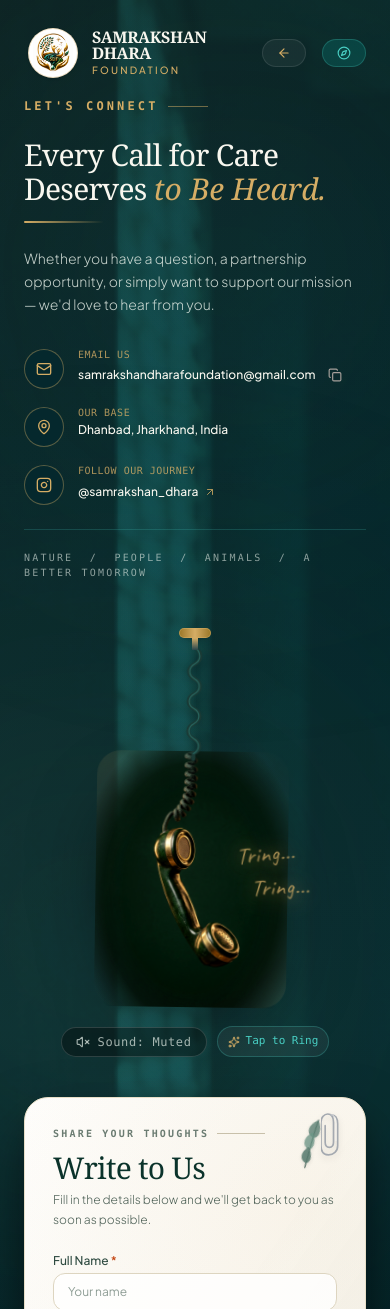
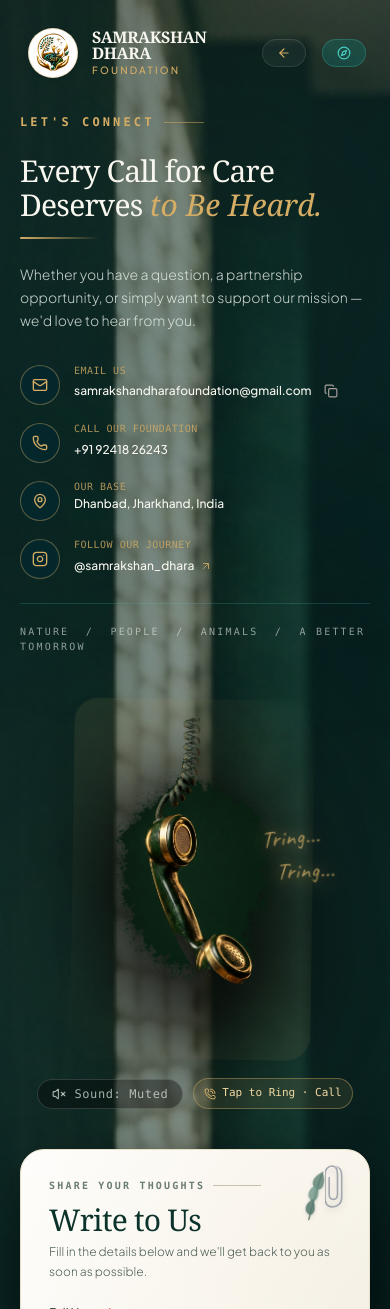
Before and after one commit to krsp-aepl/SDF, a React (Vite) app: page /contact in a window 390 px wide. Shown: the top 1309 px of the page. Built offline with nearby package versions, Linux system fonts and the light colour scheme.

Commit message:
Update SDF Contact Page and Telephone

```diff
--- a/src/components/CinematicVintageTelephone.tsx
+++ b/src/components/CinematicVintageTelephone.tsx
@@ -1,5 +1,5 @@
 import React, { useState, useEffect, useRef } from 'react';
-import { Volume2, VolumeX, Sparkles } from 'lucide-react';
+import { Volume2, VolumeX, PhoneCall } from 'lucide-react';
 
 interface CinematicVintageTelephoneProps {
   onRingComplete?: () => void;
@@ -109,13 +109,7 @@ export const CinematicVintageTelephone: React.FC<CinematicVintageTelephoneProps>
   };
 
   return (
-    <div className="relative w-full max-w-[360px] sm:max-w-[420px] lg:max-w-[460px] flex flex-col items-center select-none">
-      {/* Upper Ceiling Mount Bracket for Coiled Cord */}
-      <div className="relative z-20 flex flex-col items-center">
-        <div className="w-8 h-2.5 rounded-full bg-gradient-to-r from-[#9E7A2A] via-[#D5AD65] to-[#9E7A2A] shadow-md border border-[#D5AD65]/50" />
-        <div className="w-1.5 h-3 bg-gradient-to-b from-[#D5AD65] to-[#27464A]" />
-      </div>
-
+    <div className="relative w-full max-w-[320px] sm:max-w-[360px] lg:max-w-[340px] flex flex-col items-center select-none">
       {/* =======================================================================
           ANIMATED SUSPENDED TELEPHONE RECEIVER ASSEMBLY
           ======================================================================= */}
@@ -140,46 +134,6 @@ export const CinematicVintageTelephone: React.FC<CinematicVintageTelephoneProps>
         }}
         aria-label="Interactive vintage telephone receiver"
       >
-        {/* Realistic Coiled Cord SVG extending downwards */}
-        <div className="w-full flex justify-center -mb-2 relative z-10">
-          <svg
-            className="w-8 h-28 sm:h-36 overflow-visible text-[#132C28] drop-shadow-md"
-            viewBox="0 0 24 120"
-            fill="none"
-            stroke="currentColor"
-            strokeWidth="3.2"
-            strokeLinecap="round"
-          >
-            {/* Realistic spiraling coiled telephone wire */}
-            <path
-              d="M 12 0
-                 C 20 6, 20 14, 12 18
-                 C 4 22, 4 30, 12 34
-                 C 20 38, 20 46, 12 50
-                 C 4 54, 4 62, 12 66
-                 C 20 70, 20 78, 12 82
-                 C 4 86, 4 94, 12 98
-                 C 20 102, 20 110, 12 114
-                 L 12 120"
-              stroke="#1A3A35"
-              strokeWidth="4"
-            />
-            {/* Subtle highlight sheen on the cord coils */}
-            <path
-              d="M 12 0
-                 C 19 6, 19 14, 12 18
-                 C 5 22, 5 30, 12 34
-                 C 19 38, 19 46, 12 50
-                 C 5 54, 5 62, 12 66
-                 C 19 70, 19 78, 12 82
-                 C 5 86, 5 94, 12 98
-                 C 19 102, 19 110, 12 114"
-              stroke="rgba(73, 206, 195, 0.3)"
-              strokeWidth="1.2"
-            />
-          </svg>
-        </div>
-
         {/* =====================================================================
             VINTAGE HANDSET CONTAINER & ART-DIRECTED SHADOW
             ===================================================================== */}
@@ -188,16 +142,11 @@ export const CinematicVintageTelephone: React.FC<CinematicVintageTelephoneProps>
           <div className="absolute inset-x-6 bottom-4 h-5/6 bg-black/60 rounded-full blur-2xl -rotate-12 pointer-events-none transform translate-y-4" />
 
           {/* Deep Emerald Vintage Receiver Image */}
-          <div className="relative w-48 sm:w-56 lg:w-64 h-auto aspect-[3/4] overflow-visible">
+          <div className="relative w-[240px] sm:w-[270px] lg:w-[310px] max-w-[325px] h-[360px] sm:h-[425px] lg:h-[470px] overflow-visible">
             <img
-              src="/src/assets/images/vintage_telephone_1794202559614.jpg"
+              src="/telephone_isolated.png"
               alt="Vintage Dark Emerald Telephone Receiver"
-              className="w-full h-full object-contain filter contrast-105 brightness-100 group-hover:brightness-105 transition-all duration-300"
-              style={{
-                // Soft radial mask to blend seamlessly into emerald atmosphere
-                maskImage: 'radial-gradient(ellipse at 50% 55%, black 50%, rgba(0,0,0,0.85) 65%, transparent 85%)',
-                WebkitMaskImage: 'radial-gradient(ellipse at 50% 55%, black 50%, rgba(0,0,0,0.85) 65%, transparent 85%)',
-              }}
+              className="w-full h-full object-contain object-center drop-shadow-[0_24px_36px_rgba(0,0,0,0.5)] group-hover:brightness-110 transition-all duration-300"
             />
 
             {/* Subtle golden ambient reflection sheen */}
@@ -303,15 +252,15 @@ export const CinematicVintageTelephone: React.FC<CinematicVintageTelephoneProps>
         </button>
 
         {/* Small subtle tap-to-ring prompt */}
-        <button
-          type="button"
-          onClick={handleReceiverClick}
-          className="inline-flex items-center gap-1.5 px-2.5 py-1.5 rounded-full bg-white/5 hover:bg-white/10 text-[11px] font-mono text-[#49CEC3] border border-[#49CEC3]/25 transition-colors cursor-pointer"
-          title="Click to ring the receiver"
+        <a
+          href="tel:+919241826243"
+          className="inline-flex items-center gap-1.5 px-2.5 py-1.5 rounded-full bg-[#D5AD65]/10 hover:bg-[#D5AD65]/20 text-[11px] font-mono text-[#F1D9A3] border border-[#D5AD65]/40 transition-colors cursor-pointer"
+          title="Call SDF at +91 9241826243"
+          aria-label="Tap to Ring: call SDF at +91 9241826243"
         >
-          <Sparkles className="w-3 h-3 text-[#D5AD65]" />
-          <span>Tap to Ring</span>
-        </button>
+          <PhoneCall className="w-3 h-3 text-[#D5AD65]" />
+          <span>Tap to Ring · Call</span>
+        </a>
       </div>
 
       {userInteracted && !soundEnabled && (
--- a/src/pages/ContactPage.tsx
+++ b/src/pages/ContactPage.tsx
@@ -2,6 +2,7 @@ import React, { useState } from 'react';
 import { Link } from 'react-router-dom';
 import {
   Mail,
+  Phone,
   MapPin,
   Instagram,
   Copy,
@@ -14,6 +15,7 @@ import { SDFLogo } from '../components/SDFLogo';
 import { SDF_INFO } from '../data/foundationData';
 import { CinematicVintageTelephone } from '../components/CinematicVintageTelephone';
 import { WarmPaperContactForm } from '../components/WarmPaperContactForm';
+import contactBackdrop from '../assets/images/contact_backdrop_1794202559162.jpg';
 
 export const ContactPage: React.FC = () => {
   const [copiedEmail, setCopiedEmail] = useState(false);
@@ -37,9 +39,9 @@ export const ContactPage: React.FC = () => {
 
       {/* High-Fidelity Cinematic Backdrop Layer (Natural Sunlight & Shadows) */}
       <div
-        className="absolute inset-0 opacity-40 mix-blend-soft-light pointer-events-none bg-cover bg-center"
+        className="absolute inset-0 opacity-75 pointer-events-none bg-cover bg-center"
         style={{
-          backgroundImage: 'url(/src/assets/images/contact_backdrop_1794202559162.jpg)',
+          backgroundImage: `linear-gradient(90deg, rgba(3,32,35,0.58), rgba(4,35,34,0.35) 45%, rgba(3,27,30,0.52)), url(${contactBackdrop})`,
         }}
       />
 
@@ -97,14 +99,14 @@ export const ContactPage: React.FC = () => {
           CENTRE: Emotional Headline & Official Registry Info
           RIGHT: Warm-Ivory Stationery Contact Form
           ========================================================================= */}
-      <main className="relative z-20 max-w-7xl mx-auto px-6 sm:px-10 lg:px-14 pt-4 sm:pt-8 pb-16 lg:pb-24">
-        <div className="grid grid-cols-1 lg:grid-cols-12 gap-10 lg:gap-8 items-center">
+      <main className="relative z-20 max-w-[1480px] mx-auto px-5 sm:px-8 lg:px-10 xl:px-14 pt-8 sm:pt-10 pb-16 lg:pb-24">
+        <div className="grid grid-cols-1 lg:grid-cols-12 gap-10 lg:gap-6 xl:gap-9 items-center">
 
           {/* ===================================================================
               ZONE 1 — LEFT: CINEMATIC VINTAGE TELEPHONE (4 cols on desktop)
               Enters smoothly from above, swings gently on cord, emits sound waves
               =================================================================== */}
-          <div className="lg:col-span-4 flex flex-col items-center justify-center order-2 lg:order-1 pt-2 lg:pt-0">
+          <div className="lg:col-span-3 flex flex-col items-center justify-center order-2 lg:order-1 pt-2 lg:pt-0">
             <CinematicVintageTelephone />
           </div>
 
@@ -122,7 +124,7 @@ export const ContactPage: React.FC = () => {
             </div>
 
             {/* Main Headline */}
-            <h1 className="font-serif text-3xl sm:text-5xl lg:text-[44px] xl:text-[48px] font-normal tracking-tight text-[#F8F7EF] leading-[1.12]">
+            <h1 className="font-serif text-3xl sm:text-5xl lg:text-[37px] xl:text-[46px] font-normal tracking-tight text-[#F8F7EF] leading-[1.12]">
               Every Call for <br className="hidden sm:inline" />
               Care Deserves <br className="hidden sm:inline" />
               <span className="font-serif italic text-[#D5AD65] tracking-normal font-medium">
@@ -172,6 +174,17 @@ export const ContactPage: React.FC = () => {
                       Copied to clipboard!
                     </span>
                   )}
+                </div>
+              </div>
+
+              {/* Direct contact call link; the device decides whether it can place the call. */}
+              <div className="flex items-start gap-3.5 group">
+                <div className="w-10 h-10 rounded-full border border-[#D5AD65]/40 bg-[#05282E]/90 flex items-center justify-center text-[#D5AD65] shrink-0 mt-0.5">
+                  <Phone className="w-4 h-4" />
+                </div>
+                <div className="flex-1 min-w-0">
+                  <span className="block font-mono text-[10px] uppercase tracking-wider text-[#D5AD65]/80">CALL OUR FOUNDATION</span>
+                  <a href="tel:+919241826243" className="inline-block mt-0.5 text-xs sm:text-sm text-[#F8F7EF] hover:text-[#49CEC3] font-medium transition-colors" aria-label="Call Samrakshan Dhara Foundation at 9241826243">+91 92418 26243</a>
                 </div>
               </div>
 
@@ -225,7 +238,7 @@ export const ContactPage: React.FC = () => {
               ZONE 3 — RIGHT: WARM-IVORY STATIONERY FORM (4 cols on desktop)
               Sophisticated paper surface, olive leaf sprig & paperclip
               =================================================================== */}
-          <div className="lg:col-span-4 flex justify-center order-3">
+          <div className="lg:col-span-5 flex justify-center order-3 w-full">
             <WarmPaperContactForm />
           </div>
 
```
